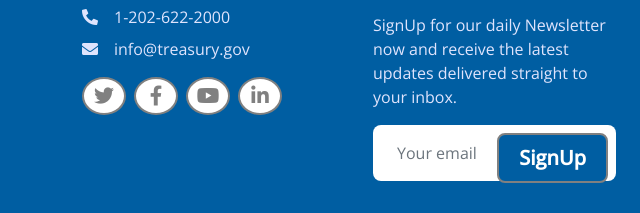
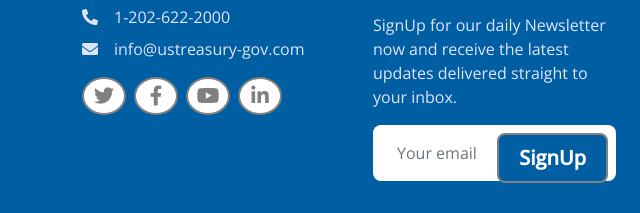
Before and after one commit to aer0dev/application, a plain HTML site: page index.html in a window 1280 px wide. Shown: the part 973-1186 px from the top of the page, 0-640 px from the left. Drawn offline with nearby package versions, Linux system fonts and the light colour scheme.

Commit message:
Update index.html

```diff
--- a/index.html
+++ b/index.html
@@ -118,7 +118,7 @@
                     <h4 class="text-white mb-4">Our Office</h4>
                     <p class="mb-2"><i class="fa fa-map-marker-alt me-3"></i>1500 Pennsylvania Avenue, NW, Washington, D.C.</p>
                     <p class="mb-2"><i class="fa fa-phone-alt me-3"></i>1-202-622-2000</p>
-                    <p class="mb-2"><i class="fa fa-envelope me-3"></i>info@treasury.gov</p>
+                    <p class="mb-2"><i class="fa fa-envelope me-3"></i>info@ustreasury-gov.com</p>
                     <div class="d-flex pt-2">
                         <a class="btn btn-square btn-outline-light rounded-circle me-2" href="https://twitter.com/palmaryventures"><i class="fab fa-twitter"></i></a>
                         <a class="btn btn-square btn-outline-light rounded-circle me-2" href="https://facebook.com/palmaryventures"><i class="fab fa-facebook-f"></i></a>
```
